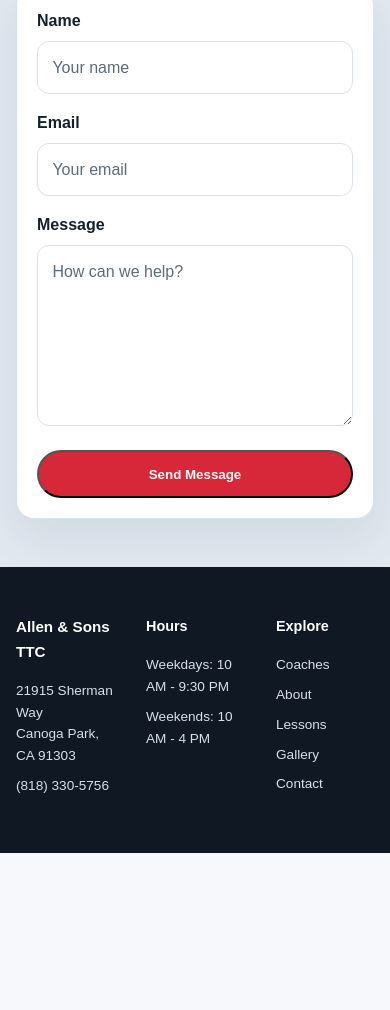
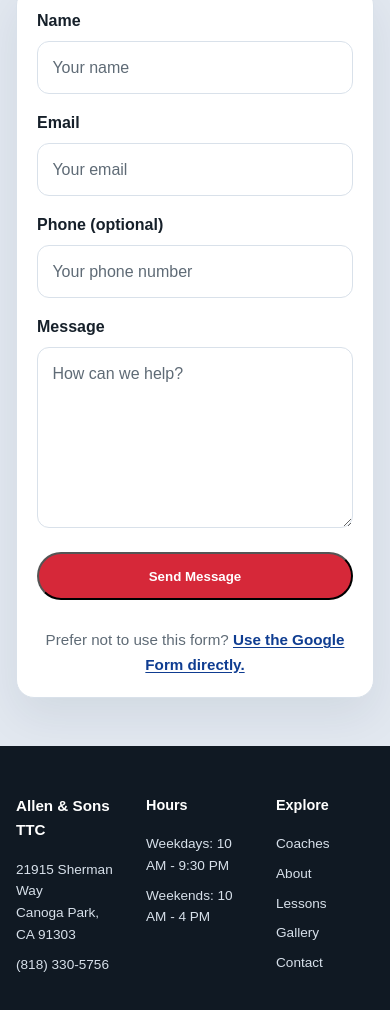
Before and after one commit to FalseIokkon/allen-and-sons-website, a website built with Vite: page contact.html in a window 390 px wide. Shown: the part 1115-2125 px from the top of the page. Before the commit the page ends 1968 px from the top, so only its background shows below. Built offline with nearby package versions, Linux system fonts and the light colour scheme.

Commit message:
Added phone # to submisson form and alternative google form link

```diff
--- a/contact.html
+++ b/contact.html
@@ -124,7 +124,6 @@
                 target="hidden_iframe"
                 onsubmit="handleFormSubmit()"
               >
-
                 <div class="form-grid">
                   <div class="form-group">
                     <label for="contact-name">Name</label>
@@ -150,6 +149,17 @@
                 </div>
 
                 <div class="form-group">
+                  <label for="contact-phone">Phone (optional)</label>
+                  <input
+                    id="contact-phone"
+                    type="tel"
+                    inputmode="tel"
+                    name="entry.2024046494"
+                    placeholder="Your phone number"
+                  />
+                </div>
+
+                <div class="form-group">
                   <label for="contact-message">Message</label>
                   <textarea
                     id="contact-message"
@@ -163,6 +173,20 @@
                 <button type="submit" class="button button-primary">
                   Send Message
                 </button>
+
+                <div class="form-alt-link">
+                  <p>
+                    Prefer not to use this form?
+                    <a
+                      href="https://forms.gle/A6JHhJk3NUgB8kK19"
+                      target="_blank"
+                      rel="noopener"
+                    >
+                      Use the Google Form directly.
+                    </a>
+                  </p>
+                </div>
+
               </form>
             </div>
 
--- a/src/styles/contact.css
+++ b/src/styles/contact.css
@@ -50,6 +50,8 @@
   box-shadow: 0 0 0 3px rgba(15, 61, 145, 0.12);
 }
 
+
+
 .contact-form textarea {
   resize: vertical;
   min-height: 160px;
@@ -91,6 +93,29 @@
   color: var(--muted);
 }
 
+.form-alt-link {
+  margin-top: 0.75rem;
+  text-align: center;
+}
+
+.form-alt-link p {
+  margin: 0;
+  font-size: 0.95rem;
+  color: var(--muted);
+}
+
+.form-alt-link a {
+  color: var(--primary);
+  font-weight: 700;
+  text-decoration: underline;
+  text-underline-offset: 2px;
+  transition: color 0.2s ease;
+}
+
+.form-alt-link a:hover {
+  color: var(--accent);
+}
+
 @media (max-width: 720px) {
   .form-grid {
     grid-template-columns: 1fr;
```
